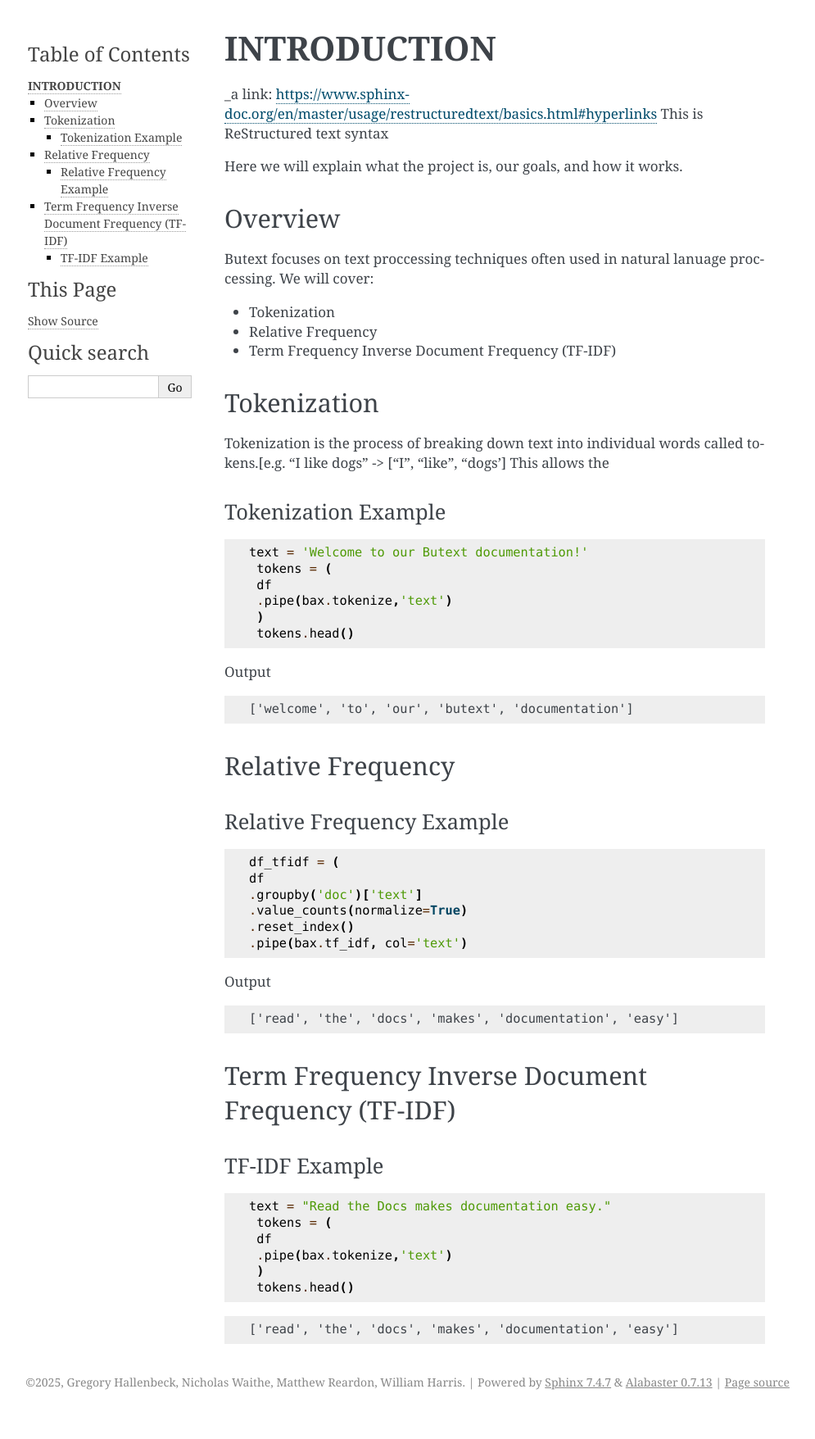
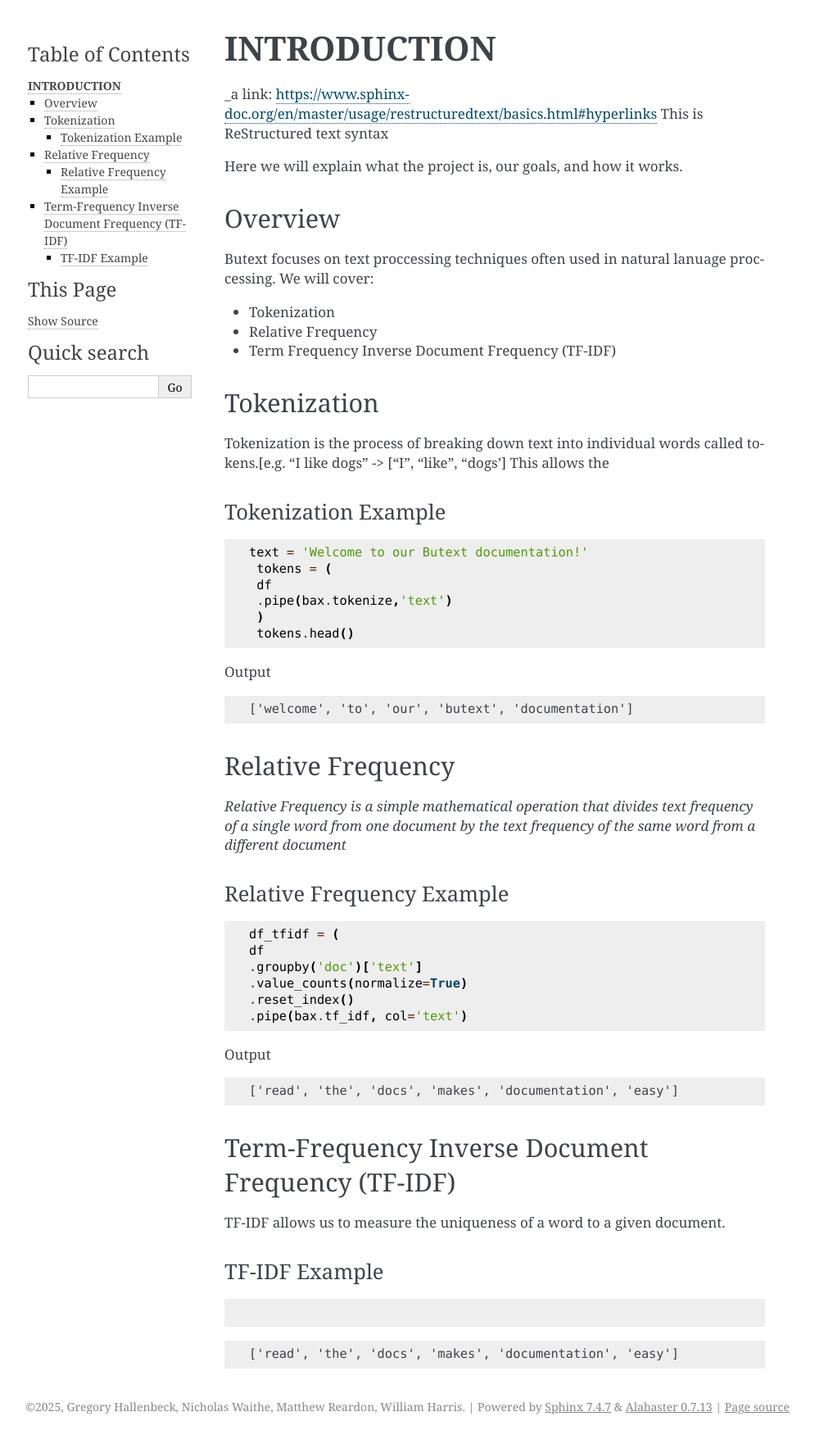
Before and after one commit to chipskiW/butext, a Sphinx documentation site: the page built from docs/intro.rst, in a window 1280 px wide. Shown: the whole page at 82% size, without its empty margins (146-1141 px from the left). Built offline with Sphinx 7.4.7, drawn with Linux system fonts in a browser that asks for light colours; before the commit the page ends 1726 px from its top, so only the background shows below that.

Commit message:
Update intro.rst
Signed-off-by: Nicholas  <nicholwaithe11@gmail.com>

```diff
--- a/docs/intro.rst
+++ b/docs/intro.rst
@@ -45,6 +45,8 @@ Output
 Relative Frequency
 ------------------
 
+*Relative Frequency is a simple mathematical operation that divides text frequency of a single word from one document by the text frequency of the same word from a different document*
+
 Relative Frequency Example
 ====================
 
@@ -66,21 +68,16 @@ Output
 
 
 
-Term Frequency Inverse Document Frequency (TF-IDF)
+Term-Frequency Inverse Document Frequency (TF-IDF)
 -------------------------------------------------
+
+TF-IDF allows us to measure the uniqueness of a word to a given document.
 
 TF-IDF Example
 ====================
 
 .. code-block:: python
 
-   text = "Read the Docs makes documentation easy."
-    tokens = (
-    df
-    .pipe(bax.tokenize,'text')
-    )
-    tokens.head()
-
 
 .. code-block:: none
 
```
